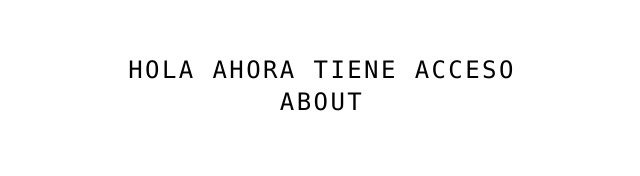
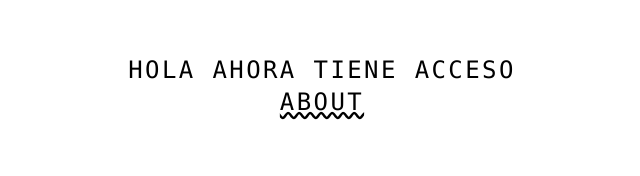
Before and after one commit to WilbertBocanegra/page-tabs, a SvelteKit app: page / in a window 1280 px wide. Shown: the part 314-490 px from the top of the page, without its empty margins (318-958 px from the left). Built offline with nearby package versions, Linux system fonts and the light colour scheme.

Commit message:
ADD class to underline

```diff
--- a/src/routes/+page.svelte
+++ b/src/routes/+page.svelte
@@ -1,4 +1,8 @@
 <div class="min-h-screen grid place-content-center">
 	<h1 class="uppercase tracking-widest font-mono text-2xl text-center">HOLA AHORA TIENE ACCESO</h1>
-	<a href="/about" class="uppercase tracking-widest font-mono text-2xl text-center">about</a>
+	<a
+		href="/about"
+		class="uppercase tracking-widest font-mono text-2xl text-center underline decoration-wavy"
+		>about</a
+	>
 </div>
```
